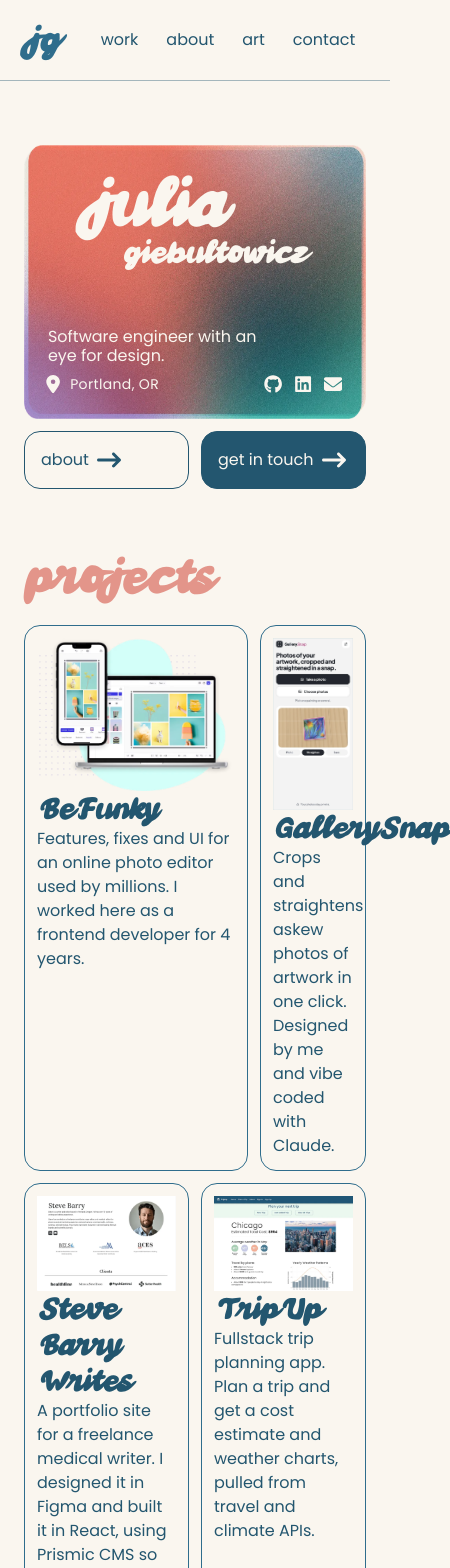
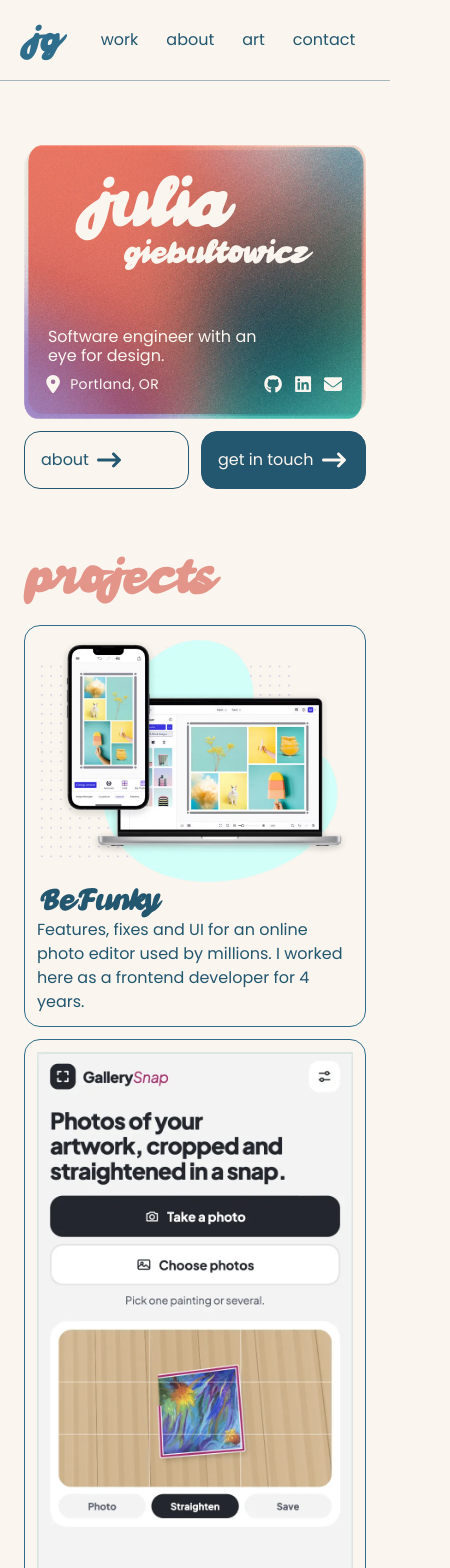
Before and after one commit to gabibble/julia-portfolio, a Next.js app: page / in a window 390 px wide. Shown: the top 1568 px of the page, 450 px wide, since content can reach past the window. Built offline with nearby package versions, Linux system fonts and the light colour scheme.

Commit message:
Add projectCard com, create lookup table and misc clean up

```diff
--- /dev/null
+++ b/app/components/ProjectCard.tsx
@@ -0,0 +1,22 @@
+import { type Project } from '../data/projects';
+
+const colSpans: Record<Project['size'], string> = {
+  wide: 'md:col-span-4',
+  half: 'md:col-span-3',
+  tall: 'md:col-span-2',
+  small: 'md:col-span-2',
+  featured: 'md:col-span-6',
+};
+
+export default function ProjectCard({ project }: { project: Project }) {
+  return (
+    <a
+      href={project.href}
+      className={`col-span-6 ${colSpans[project.size]} rounded-2xl border border-teal p-3`}
+    >
+      <img src={project.image} alt={project.imageAlt}/>
+      <div className='font-script text-3xl'>{project.title}</div>
+      <div className=''>{project.blurb}</div>
+    </a>
+  );
+}
--- a/app/components/Projects.tsx
+++ b/app/components/Projects.tsx
@@ -1,20 +1,14 @@
-import { projects } from '../data/projects';
+import { featuredProjects } from '../data/projects';
+import ProjectCard from './ProjectCard';
 
 export default function Projects() {
   return (
     <section className='mx-auto max-w-6xl px-6'>
       <h2 className='font-script text-5xl text-coral'>projects</h2>
       <div className='my-6 grid grid-cols-6 gap-3'>
-        {projects
-          .filter((project) => project.featured === true)
+        {featuredProjects
           .map((project) => (
-            <a
-              className={`${project.size === 'wide' ? 'col-span-4' : project.size === 'half' ? 'col-span-3' : 'col-span-2'} rounded-2xl border border-teal p-3`}
-            >
-              <img src={project.image} className='font-script text-xl'></img>
-              <div className='font-script text-3xl'>{project.title}</div>
-              <div className=''>{project.blurb}</div>
-            </a>
+            <ProjectCard key={project.title} project={project} />
           ))}
       </div>
     </section>
--- a/app/page.tsx
+++ b/app/page.tsx
@@ -1,4 +1,3 @@
-import Image from 'next/image';
 import Nav from './components/Nav';
 import Hero from './components/Hero';
 import Projects from './components/Projects';
```
Also changed, not shown: app/components/Project.tsx (deleted).
